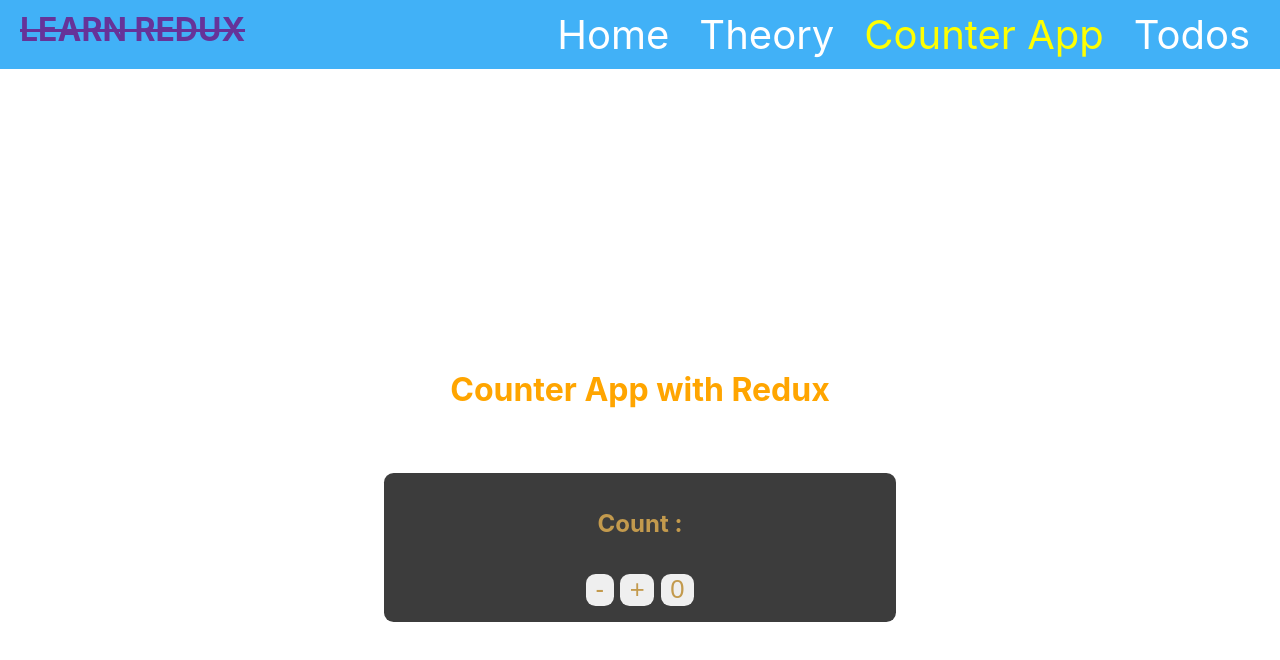
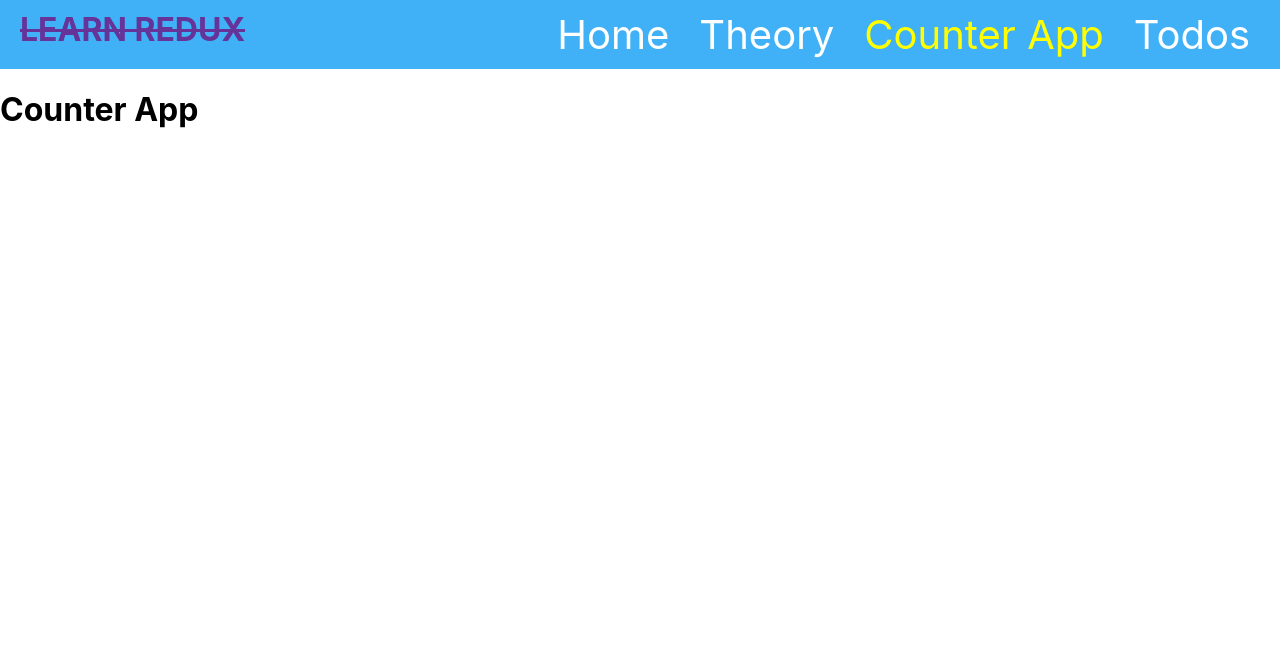
Before and after one commit to khaled39ab/Basic-Redux, a React (Create React App) app: page /counter-app in a window 1280 px wide. Shown: the top 660 px of the page. Built offline with nearby package versions, Linux system fonts and the light colour scheme.

Commit message:
starting counter app

```diff
--- a/src/App.js
+++ b/src/App.js
@@ -1,6 +1,7 @@
 import { Route, Routes } from 'react-router-dom';
 import './App.css';
 import Theory from './page/Class/Theory';
+import Counter from './page/counter_app/Counter';
 import Home from './page/home/Home';
 import Navbar from './page/navbar/Navbar';
 import Todos from './page/todos/Todos';
@@ -15,8 +16,8 @@ function App() {
       <Routes>
         <Route path='/' element={<Home />}></Route>
         <Route path='/theory' element={<Theory />}></Route>
-        <Route path='/counter-app' element={<FundamentalAgain />}></Route>
-        <Route path='/todos' element={<Todos/>}></Route>
+        <Route path='/counter-app' element={<Counter />}></Route>
+        <Route path='/todos' element={<Todos />}></Route>
       </Routes>
     </div>
   );
--- /dev/null
+++ b/src/page/counter_app/Counter.js
@@ -0,0 +1,11 @@
+import React from 'react';
+
+const Counter = () => {
+    return (
+        <div>
+            <h1>Counter App</h1>
+        </div>
+    );
+};
+
+export default Counter;
```
